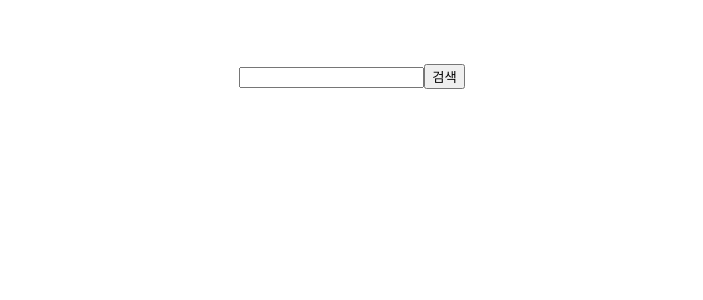
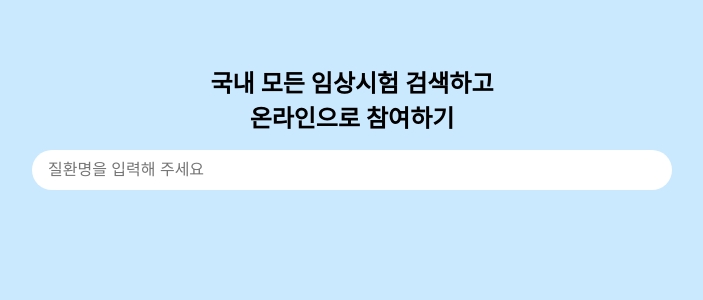
Before and after one commit to jiyounggo/implement-a-search-bar, a React (Create React App) app: page / in a window 1280 px wide. Shown: the top 300 px of the page, without its empty margins (288-991 px from the left). Built offline with nearby package versions, Linux system fonts and the light colour scheme.

Commit message:
Design: 추가 CSS

```diff
--- a/package.json
+++ b/package.json
@@ -10,6 +10,7 @@
     "axios": "^0.27.2",
     "react": "^18.2.0",
     "react-dom": "^18.2.0",
+    "react-icons": "^4.4.0",
     "react-redux": "^8.0.4",
     "react-scripts": "5.0.1",
     "redux": "^4.2.0",
--- /dev/null
+++ b/src/App.css
@@ -0,0 +1,5 @@
+* {
+  margin: 0;
+  padding: 0;
+  box-sizing: border-box;
+}
--- a/src/App.js
+++ b/src/App.js
@@ -1,6 +1,7 @@
 import React from 'react';
 import Search from './components/Search';
 // import SearchBar from './components/SearchBar';
+import './App.css';
 
 export default function App() {
   return (
--- a/src/api/api.js
+++ b/src/api/api.js
@@ -3,5 +3,5 @@ import axios from 'axios';
 export const getSearchResults = async (search) => {
   const res = await axios.get(`http://localhost:4000/sick?q=${search}`);
   console.info('calling api 😎');
-  return { [search]: res.data };
+  return res.data;
 };
--- a/src/components/Results.jsx
+++ b/src/components/Results.jsx
@@ -1,8 +1,15 @@
 import React, { memo } from 'react';
 import boldText from '../util/boldText';
+import { Li } from './Results.style';
+import { FaSearch } from 'react-icons/fa';
 
-const Results = memo(({ result, inputRef }) => {
-  return <li>{boldText(result.sickNm, inputRef)}</li>;
+const Results = memo(({ result, input }) => {
+  return (
+    <Li>
+      <FaSearch />
+      {boldText(result.sickNm, input)}
+    </Li>
+  );
 });
 
 export default Results;
--- /dev/null
+++ b/src/components/Results.style.js
@@ -0,0 +1,13 @@
+import styled from 'styled-components';
+
+export const Li = styled.li`
+  /* border: 1px solid blue; */
+  width: 400px;
+  list-style: none;
+  margin: 0.5rem 0 0.5rem 0;
+
+  &:hover {
+    background-color: skyblue;
+    color: blue;
+  }
+`;
--- a/src/components/Search.jsx
+++ b/src/components/Search.jsx
@@ -1,13 +1,15 @@
 import React, { useState } from 'react';
 import Results from './Results';
-import axios from 'axios';
 import NoResult from './NoResult';
+import { Container, SearchInput, ResultsBox } from './Search.style';
+import { getSearchResults } from '../api/api';
 
 const Search = () => {
   const [results, setResults] = useState({});
   const [timer, setTimer] = useState(null);
   const [searchKeyword, setSearchKeyword] = useState('');
   const [toggle, setToggle] = useState(false);
+  const [isOpen, SetIsOpen] = useState(false);
 
   const inputChange = (e) => {
     setSearchKeyword(e.target.value);
@@ -20,32 +22,47 @@ const Search = () => {
 
       if (results[search]) return;
 
-      const result = await axios.get(`http://localhost:4000/sick?q=${search}`);
+      let result = await getSearchResults(search);
+      result = result.slice(0, 10);
       if (search === '') {
         // setResults({});
         return;
       }
-      if (e.target.value !== '' && result.data.length < 1) {
+      if (e.target.value !== '' && result.length < 1) {
         setToggle(true);
         return;
       }
 
       setResults((prev) => ({
         ...prev,
-        [search]: result.data,
+        [search]: result,
       }));
-      console.info('calling api 😇');
     }, 500);
 
     setTimer(newTimer);
   };
 
-  console.log(results);
+  // console.log(results);
 
   return (
-    <div style={{ marginTop: '4rem', textAlign: 'center' }}>
-      <input value={searchKeyword} type='text' onChange={inputChange} />
-      <button>검색</button>
+    <Container>
+      <h2 style={{ textAlign: 'center', marginBottom: '1rem' }}>
+        국내 모든 임상시험 검색하고
+        <br />
+        온라인으로 참여하기
+      </h2>
+      <SearchInput
+        value={searchKeyword}
+        type='text'
+        onChange={inputChange}
+        onFocus={() => {
+          SetIsOpen(true);
+        }}
+        onBlur={() => SetIsOpen(false)}
+        placeholder='질환명을 입력해 주세요'
+      />
+
+      {/* <button>검색</button> */}
       {/* <ul>
         {results.flag === true ? (
           <NoResult />
@@ -58,14 +75,20 @@ const Search = () => {
       <ul>
         {toggle === true ? (
           <NoResult />
-        ) : (
-          results[searchKeyword] &&
-          results[searchKeyword].map((result) => (
-            <Results key={result.sickCd} result={result} />
-          ))
+        ) : isOpen === false ? null : (
+          <ResultsBox>
+            {results[searchKeyword] &&
+              results[searchKeyword].map((result) => (
+                <Results
+                  key={result.sickCd}
+                  result={result}
+                  input={searchKeyword}
+                />
+              ))}
+          </ResultsBox>
         )}
       </ul>
-    </div>
+    </Container>
   );
 };
 
--- /dev/null
+++ b/src/components/Search.style.js
@@ -0,0 +1,30 @@
+import styled from 'styled-components';
+
+export const Container = styled.div`
+  background-color: rgb(202, 233, 254);
+  width: 100vw;
+  height: 100vh;
+  display: flex;
+  flex-direction: column;
+  align-items: center;
+  padding-top: 4rem;
+`;
+
+export const SearchInput = styled.input`
+  width: 50%;
+  height: 40px;
+  border: none;
+  border-radius: 2rem;
+  font-size: 1rem;
+  padding: 0 1rem 0 1rem;
+`;
+
+export const ResultsBox = styled.div`
+  width: 450px;
+  height: 100%;
+  padding: 1.2rem;
+  margin: 2rem;
+  border-radius: 2rem;
+  /* text-align: center; */
+  background-color: white;
+`;
```
Also changed, not shown: 1 other file (tests, documents, lock files or other folders).
